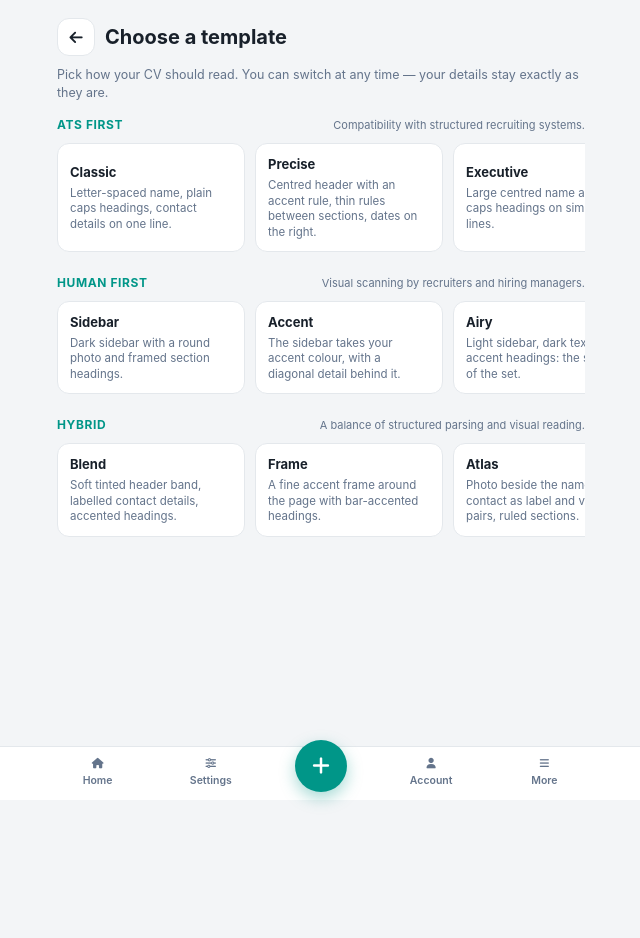
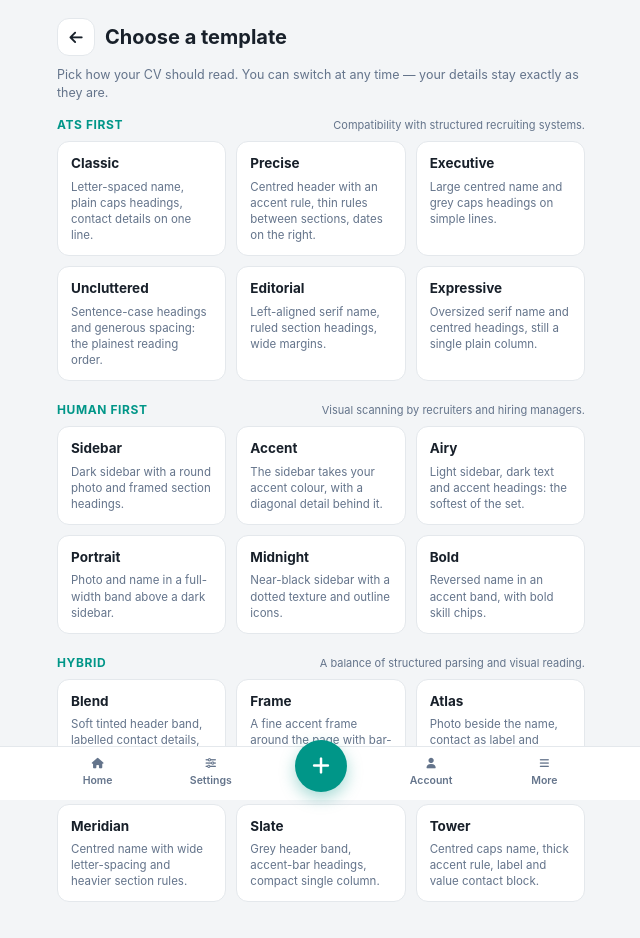
Before and after one commit to edznan/rent-free, a website: page public/index.html in a window 1280 px wide. Both pictures are taken after a click on the button "Create your resume". Shown: the whole page, without its empty margins (319-959 px from the left). Before the commit the page ends 800 px from the top, so only its background shows below. Drawn offline with Linux system fonts and the light colour scheme.

Commit message:
update design

```diff
--- a/public/index.html
+++ b/public/index.html
@@ -616,7 +616,11 @@
         }
 
         .tpl-group {
-            margin-bottom: 16px;
+            margin-bottom: 20px;
+        }
+
+        .tpl-group:last-child {
+            margin-bottom: 4px;
         }
 
         .tpl-group-head {
@@ -675,24 +679,24 @@
             border: 1px solid var(--line);
             border-radius: var(--radius);
             background: var(--card);
-            padding: 12px 12px 4px;
+            padding: 12px 10px 8px;
             margin-bottom: 12px;
         }
 
+        /* Every template is visible at once: a grid, never a scroller. Two
+           columns from ~350px up, one column on very narrow phones. */
         .tpl-row {
+            display: grid;
+            grid-template-columns: repeat(auto-fit, minmax(158px, 1fr));
+            gap: 10px;
+        }
+
+        .tpl-card {
             display: flex;
-            gap: 10px;
-            overflow-x: auto;
-            padding: 2px 2px 6px;
-            scroll-snap-type: x proximity;
-        }
-
-        .tpl-card {
-            flex: 0 0 188px;
-            scroll-snap-align: start;
-            display: block;
+            flex-direction: column;
+            gap: 5px;
             text-align: left;
-            padding: 11px 12px;
+            padding: 12px 13px;
             border: 1px solid var(--line);
             border-radius: 12px;
             background: #fff;
@@ -701,6 +705,10 @@
             cursor: pointer;
         }
 
+        .tpl-card:hover {
+            border-color: var(--accent);
+        }
+
         .tpl-card.on {
             border-color: var(--accent);
             box-shadow: 0 0 0 1px var(--accent);
@@ -710,7 +718,7 @@
         .tpl-name {
             display: block;
             font-weight: 700;
-            font-size: 13px;
+            font-size: 13.5px;
         }
 
         .tpl-card.on .tpl-name {
@@ -719,9 +727,8 @@
 
         .tpl-desc {
             display: block;
-            margin-top: 4px;
             font-size: 11.5px;
-            line-height: 1.35;
+            line-height: 1.4;
             color: var(--muted);
         }
 
```
